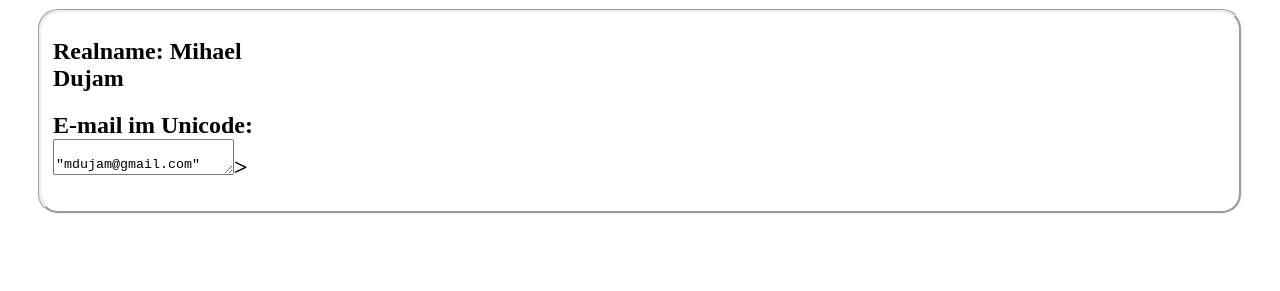
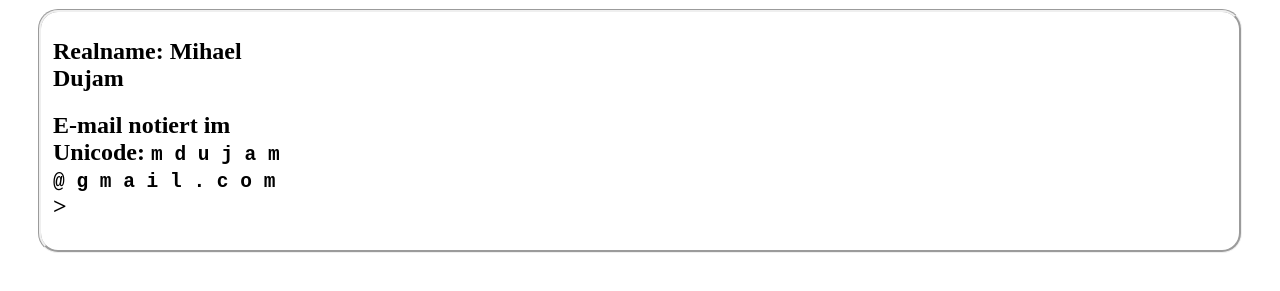
Before and after one commit to Mike66/abschluss05, a plain HTML site: page index.html in a window 1280 px wide. Shown: the part 79-370 px from the top of the page. Drawn offline with Linux system fonts and the light colour scheme.

Commit message:
four commit

```diff
--- a/index.html
+++ b/index.html
@@ -10,8 +10,7 @@
 <form>
   <fieldset>
    <h2>Realname: Mihael Dujam </h2>
-   <h2>E-mail im Unicode: <textarea>
-						 "&#109;&#100;&#117;&#106;&#97;&#109;&#64;&#103;&#109;&#97;&#105;&#108;&#46;&#99;&#111;&#109;" </textarea>> </h2>
+   <h2>E-mail notiert im Unicode: <code> &#109 &#100 &#117 &#106 &#97 &#109 &#64 &#103 &#109 &#97 &#105 &#108 &#46 &#99 &#111 &#109 </code>> </h2>
   </fieldset>
 </form>
 </body>
```
